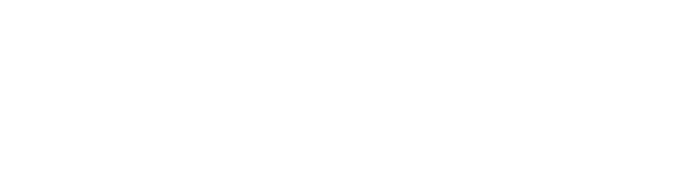
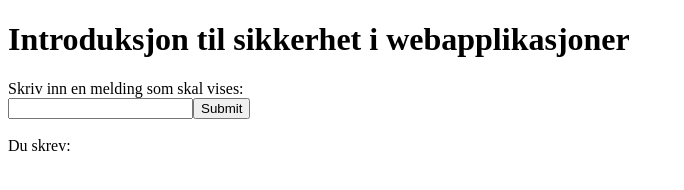
Before and after one commit to MartinStigen/IT2810-Tutorial, a plain HTML site: page index.html in a window 1280 px wide. Shown: the whole page, without its empty margins (0-684 px from the left). Drawn offline with Linux system fonts and the light colour scheme.

Commit message:
Added input with xss enabled

```diff
--- a/index.html
+++ b/index.html
@@ -4,8 +4,21 @@
     <meta charset="UTF-8">
     <title>Introduksjon til sikkerhet i webapplikasjoner</title>
     <link rel="icon" href="res/icon.ico">
+
+    <script language="JavaScript">
+        function showInput() {
+            document.getElementById('display').innerHTML =
+                    document.getElementById("input1").value;
+        }
+    </script>
 </head>
 <body>
-
+    <header>
+        <h1>Introduksjon til sikkerhet i webapplikasjoner</h1>
+    </header>
+    <div>Skriv inn en melding som skal vises:<br><input type="text" id="input1"><input type="submit" onclick="showInput();" value="Submit"><br/><br>
+    </div>
+    <label>Du skrev: </label>
+    <p><span id='display'></span></p>
 </body>
 </html>
```
